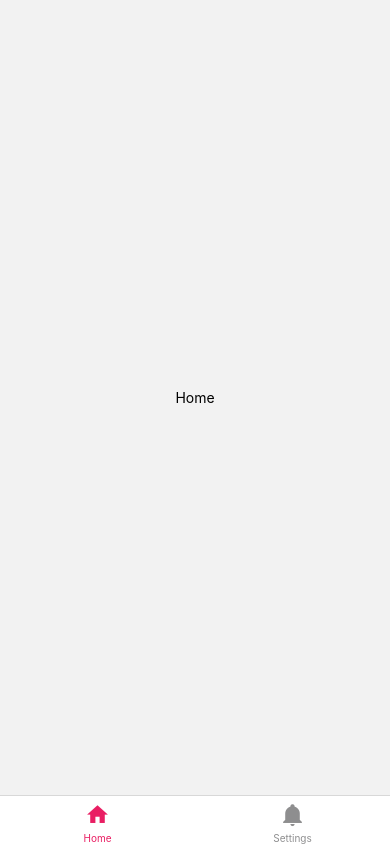
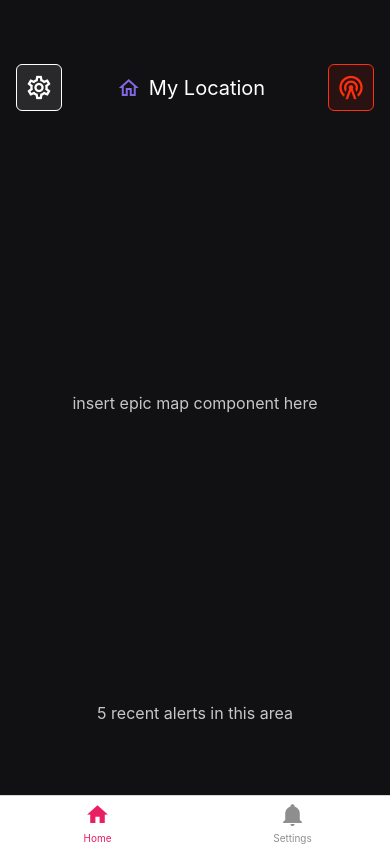
Before and after one commit to MiniHacks/hearshot, a React Native app in the folder packages/mobile/: screen /Home in a window 390 px wide. Built offline with nearby package versions, Linux system fonts and the light colour scheme.

Commit message:
🏠 Add dummy format for home screen

```diff
--- a/packages/mobile/screens/HomeScreen.js
+++ b/packages/mobile/screens/HomeScreen.js
@@ -1,16 +1,80 @@
 import React from "react";
-import { Text, View } from "react-native";
+import { Pressable, Text, View } from "react-native";
+import { globalStyles } from "../static/styles";
+import { MaterialCommunityIcons } from "@expo/vector-icons";
 
 export default function HomeScreen() {
   return (
     <View
       style={{
         flex: 1,
-        justifyContent: "center",
+        flexDirection: "column",
+        backgroundColor: "#111113",
+        paddingVertical: 64,
+        justifyContent: "space-between",
         alignItems: "center",
       }}
     >
-      <Text>Home</Text>
+      <View
+        style={{
+          display: "flex",
+          flexDirection: "row",
+          justifyContent: "space-between",
+          alignItems: "center",
+          width: "100%",
+          paddingHorizontal: 16,
+        }}
+      >
+        <Pressable
+          style={{
+            borderStyle: "solid",
+            borderWidth: 1,
+            borderColor: "white",
+            padding: 8,
+            borderRadius: 6,
+            backgroundColor: "rgba(255, 255, 255, 0.1)",
+          }}
+        >
+          <MaterialCommunityIcons
+            name="cog-outline"
+            color="#FFFFFF"
+            size={28}
+          />
+        </Pressable>
+        <Pressable
+          style={{
+            flexDirection: "row",
+            color: "white",
+          }}
+        >
+          <MaterialCommunityIcons
+            name="home-outline"
+            color="#8269E3"
+            size={24}
+          />
+          <Text style={{ fontSize: 20, color: "white", marginHorizontal: 8 }}>
+            My Location
+          </Text>
+        </Pressable>
+        <Pressable
+          style={{
+            borderStyle: "solid",
+            borderWidth: 1,
+            borderColor: "#FF2F0E",
+            padding: 8,
+            borderRadius: 6,
+            backgroundColor: "rgba(255, 47, 14, 0.1)",
+          }}
+        >
+          <MaterialCommunityIcons
+            name="radio-tower"
+            color="#FF2F0E"
+            size={28}
+          />
+        </Pressable>
+      </View>
+      <Text style={globalStyles.text}>insert epic map component here</Text>
+      <Text style={globalStyles.text}>5 recent alerts in this area</Text>
     </View>
   );
 }
--- a/packages/mobile/screens/SettingsScreen.js
+++ /dev/null
@@ -1,10 +0,0 @@
-import React from "react";
-import { Text, View } from "react-native";
-
-export default function SettingsScreen() {
-  return (
-    <View style={{ flex: 1, justifyContent: "center", alignItems: "center" }}>
-      <Text>Settings</Text>
-    </View>
-  );
-}
--- a/packages/mobile/screens/SplashScreen.js
+++ b/packages/mobile/screens/SplashScreen.js
@@ -28,7 +28,7 @@ export default function SplashScreen() {
       <ImageBackground
         source={SplashBackground}
         resizeMode="cover"
-        style={globalStyles.image}
+        style={globalStyles.center}
       >
         <Image
           style={{ marginTop: 30, marginBottom: 60 }}
--- a/packages/mobile/static/styles.js
+++ b/packages/mobile/static/styles.js
@@ -10,7 +10,7 @@ export const globalStyles = StyleSheet.create({
     marginVertical: 8,
     fontSize: 16,
   },
-  image: {
+  center: {
     flex: 1,
     justifyContent: "center",
     alignItems: "center",
```
Also changed, not shown: 16 other files (tests, documents, lock files or other folders).
